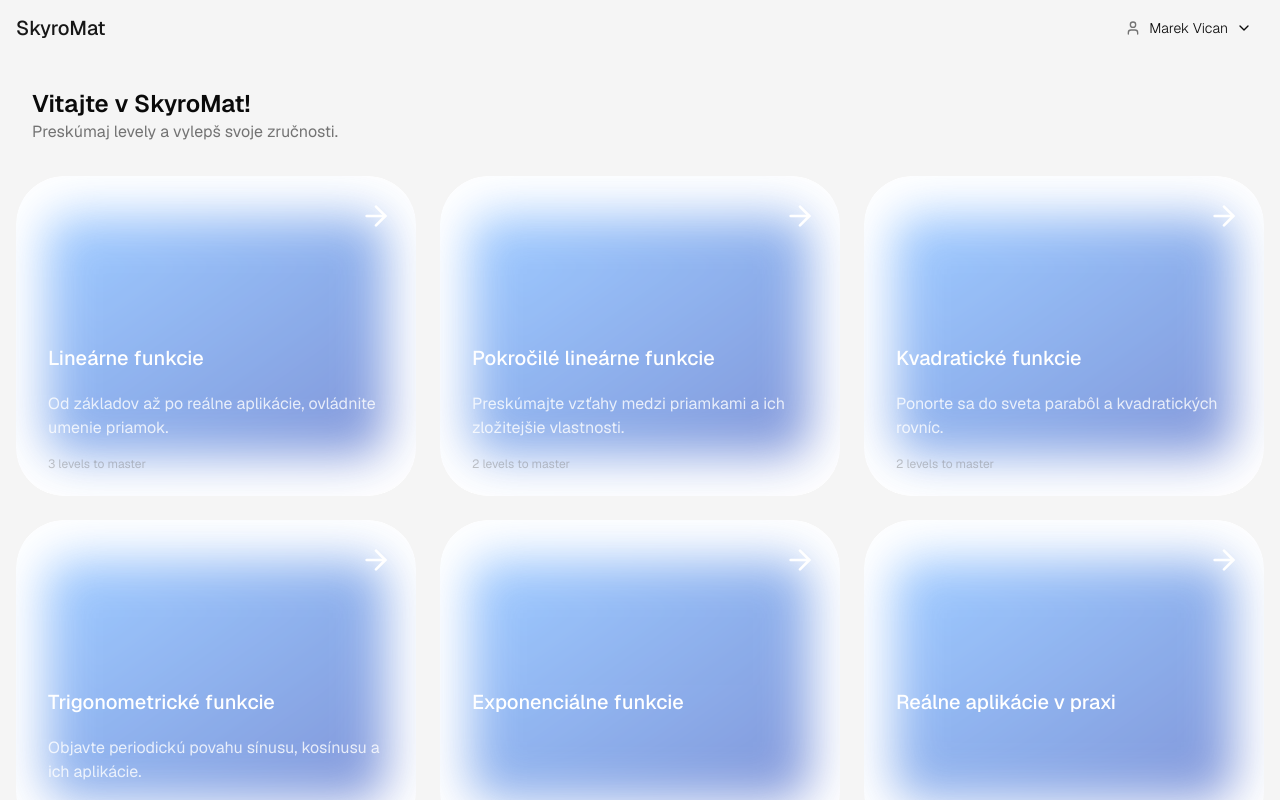
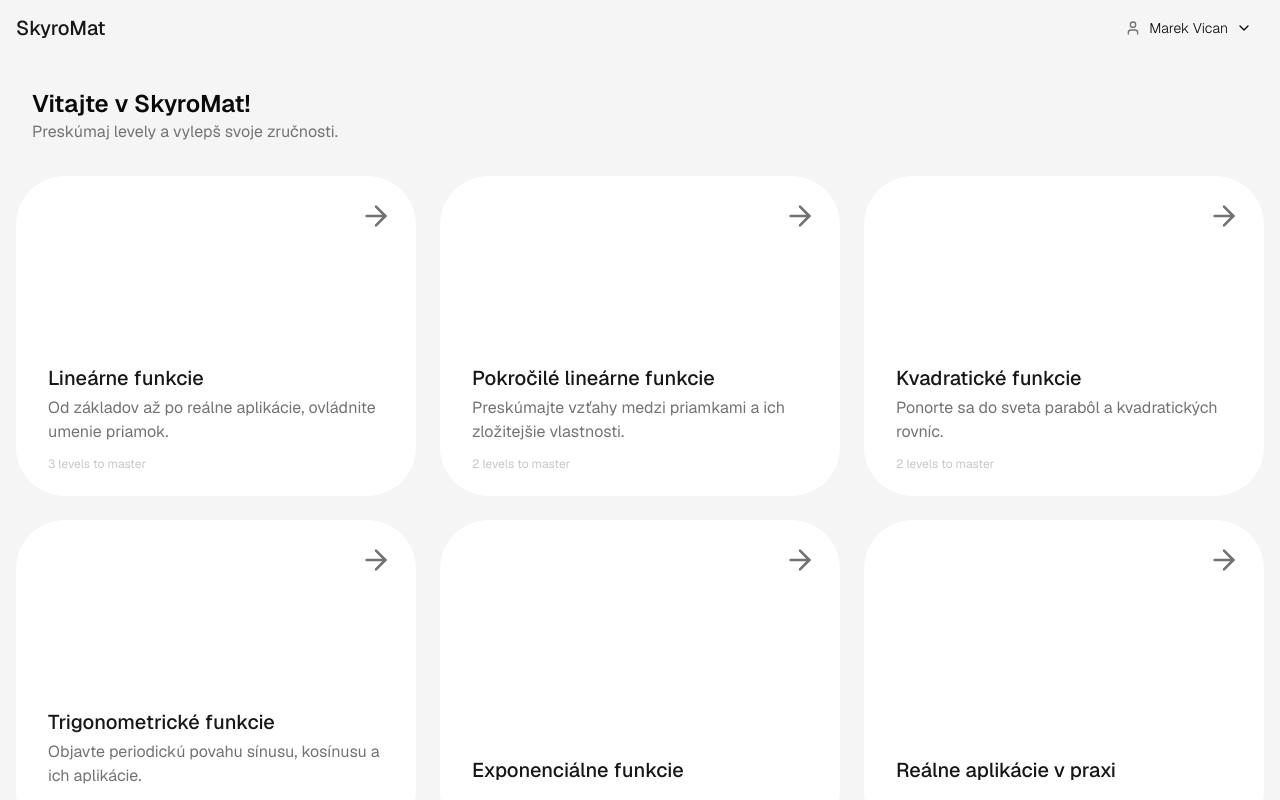
Before and after one commit to aamdmn/skyromat, a React (Vite) app in the folder apps/web/: page / in a window 1280 px wide. Built offline with nearby package versions, Linux system fonts and the light colour scheme; no server answers.

Commit message:
refactor(theme-card): update styles and markup for better readability and muted colors fix(theme-card): change ArrowRight icon color to muted foreground for consistency style(theme-card): comment out blurred gradient div to simplify visual appearance

```diff
--- a/apps/web/src/components/theme-card.tsx
+++ b/apps/web/src/components/theme-card.tsx
@@ -52,27 +52,23 @@ export function ThemeCard({ theme, className, index = 0 }: ThemeCardProps) {
             whileHover={{ opacity: 0.8 }}
             initial={{ opacity: 0.6 }}
           >
-            <div
+            {/* <div
               className={`h-[75%] w-[85%] rounded-3xl bg-gradient-to-br ${gradientClass} opacity-90 blur-xl`}
-            />
+            /> */}
           </motion.div>
           <div className="relative flex h-full flex-col items-start justify-end rounded-[3rem] px-8 py-6">
             <div className="absolute top-6 right-6">
-              <ArrowRight className="size-8 text-white" />
+              <ArrowRight className="size-8 text-muted-foreground" />
             </div>
-            <div className="flex h-32 flex-col justify-between text-start">
-              <motion.h2
-                className="font-medium text-lg text-white md:text-xl"
-                whileHover={{ color: 'hsl(210 40% 98%)' }}
-              >
-                {theme.name}
-              </motion.h2>
-              <motion.p
-                className="mt-2 line-clamp-3 text-sm text-white/80 md:text-base"
-                whileHover={{ color: 'hsla(210, 40%, 98%, 0.9)' }}
-              >
-                {theme.description}
-              </motion.p>
+            <div className="flex flex-col justify-between text-start">
+              <div className="mb-2 flex flex-col gap-1">
+                <h2 className="font-medium text-lg text-primary md:text-xl">
+                  {theme.name}
+                </h2>
+                <p className="line-clamp-3 text-muted-foreground text-sm md:text-base">
+                  {theme.description}
+                </p>
+              </div>
               <p className="mt-1 text-muted-foreground/40 text-xs transition-colors duration-300 hover:text-muted-foreground">
                 {theme.levels.length} levels to master
               </p>
```
